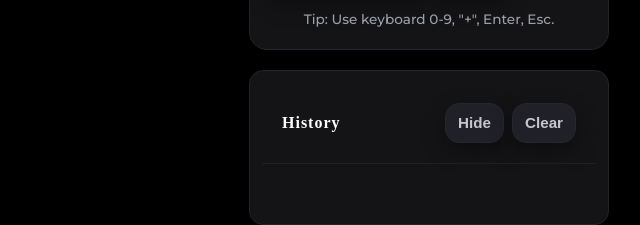
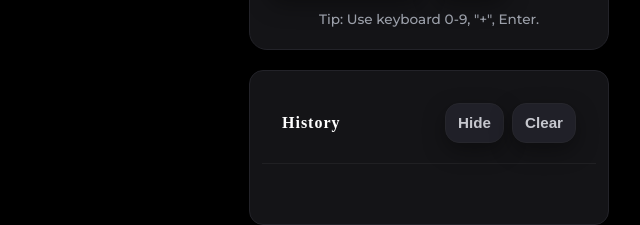
Before and after one commit to Bhagirath00/Cognifyz_Internship, a website: page Level1/Task2/Calculator/index.html in a window 1280 px wide. Shown: the part 491-716 px from the top of the page, 211-851 px from the left. Drawn offline with Linux system fonts and the light colour scheme.

Commit message:
Calculator

```diff
--- a/Level1/Task2/Calculator/index.html
+++ b/Level1/Task2/Calculator/index.html
@@ -32,7 +32,7 @@
         <button class="key key-zero" data-digit="0">0</button>
         <button class="key" data-digit=".">.</button>
       </div>
-      <p class="hint">Tip: Use keyboard 0-9, "+", Enter, Esc.</p>
+      <p class="hint">Tip: Use keyboard 0-9, "+", Enter.</p>
     </div>
     <section id="historySection" class="history" aria-label="History">
       <div class="history-header">
```
